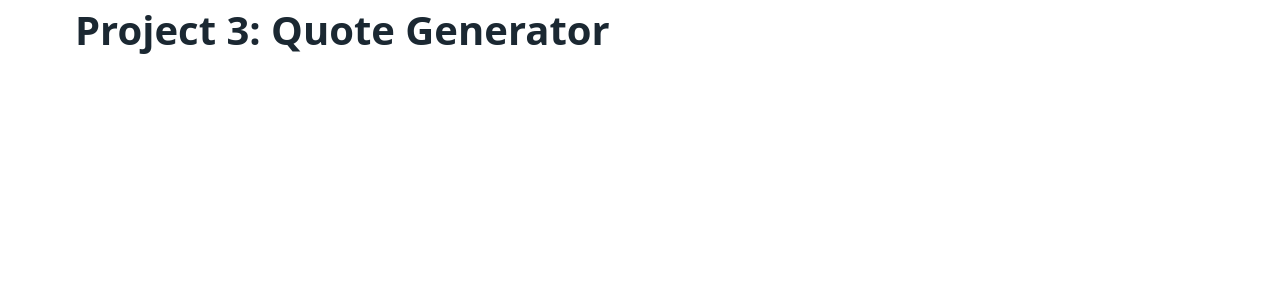
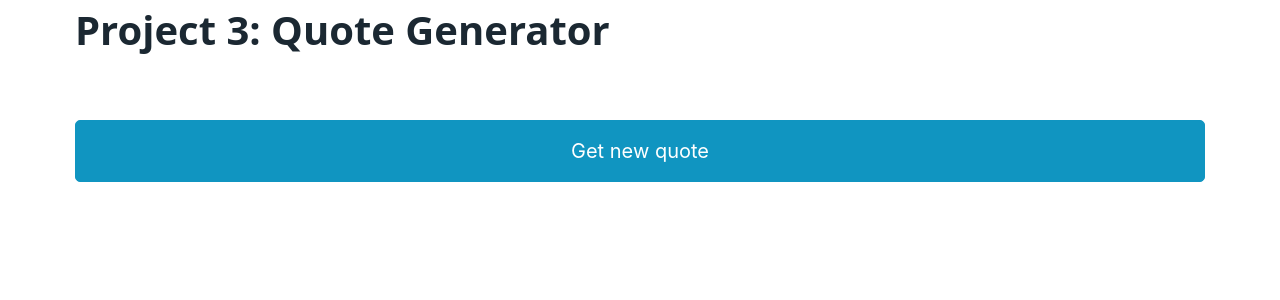
Before and after one commit to lavinialoredana/image-carousel, a React (Create React App) app: page /quote-generator in a window 1280 px wide. Shown: the top 300 px of the page. Built offline with nearby package versions, Linux system fonts and the light colour scheme; no server answers.

Commit message:
Implement getRandomQuote functionality and pass randomQuote props to Quote component

```diff
--- a/src/components/Quote/index.jsx
+++ b/src/components/Quote/index.jsx
@@ -1,7 +1,13 @@
 import React from "react";
 
-const Quote = () =>{
-    return ''
-}
+const Quote = ({ randomQuote, onHandleNewQuote }) => {
+  return (
+    <div>
+      <h4>{randomQuote?.text}</h4>
+      <p> {randomQuote?.author}</p>
+      <button onClick={onHandleNewQuote}> Get new quote</button>
+    </div>
+  );
+};
 
 export default Quote;
--- a/src/pages/QuoteGenerator/index.jsx
+++ b/src/pages/QuoteGenerator/index.jsx
@@ -1,39 +1,51 @@
 import React, { useEffect, useState } from "react";
-import Quote from "../../components/Quote"
+import Quote from "../../components/Quote";
 
 function QuoteGenerator() {
-
   const [quotes, setQuotes] = useState([]);
-
+  const [randomQuote, setRandomQuote] = useState({ author: "", text: "" });
 
   const fetchQuotes = async () => {
     const response = await fetch("https://type.fit/api/quotes");
 
-        if(!response.ok) {
-            throw new Error("Data failed to be fetched!")
+    if (!response.ok) {
+      throw new Error("Data failed to be fetched!");
     } else {
       const json = await response.json();
-            console.log("quotesJS", json)
+      console.log("quotesJS", json);
       return json;
     }
-    }
+  };
 
-    useEffect( () => {
+  useEffect(() => {
     fetchQuotes()
       .then((quotesArray) => {
-            setQuotes(quotesArray)
+        setQuotes(quotesArray);
       })
-        .catch((e) =>{
-            console.log(e.message)
-        })
-    }, [])
+      .catch((e) => {
+        console.log(e.message);
+      });
+  }, []);
+
+  const getRandomQuote = (array) => {
+    const randomIndex = Math.floor(Math.random() * array.length);
+    const randomItem = array[randomIndex];
+
+    return randomItem;
+  };
+
+  const handleNewQuote = () => {
+    setRandomQuote(getRandomQuote(quotes));
+  };
 
   return (
     <div className="container">
       <h1> Project 3: Quote Generator </h1>
-            <Quote />
+      <Quote
+        randomQuote={randomQuote}
+        onHandleNewQuote={handleNewQuote} />
     </div>
-    )
+  );
 }
 
 export default QuoteGenerator;
```
Lines whose indentation alone changed are shown as unchanged.
